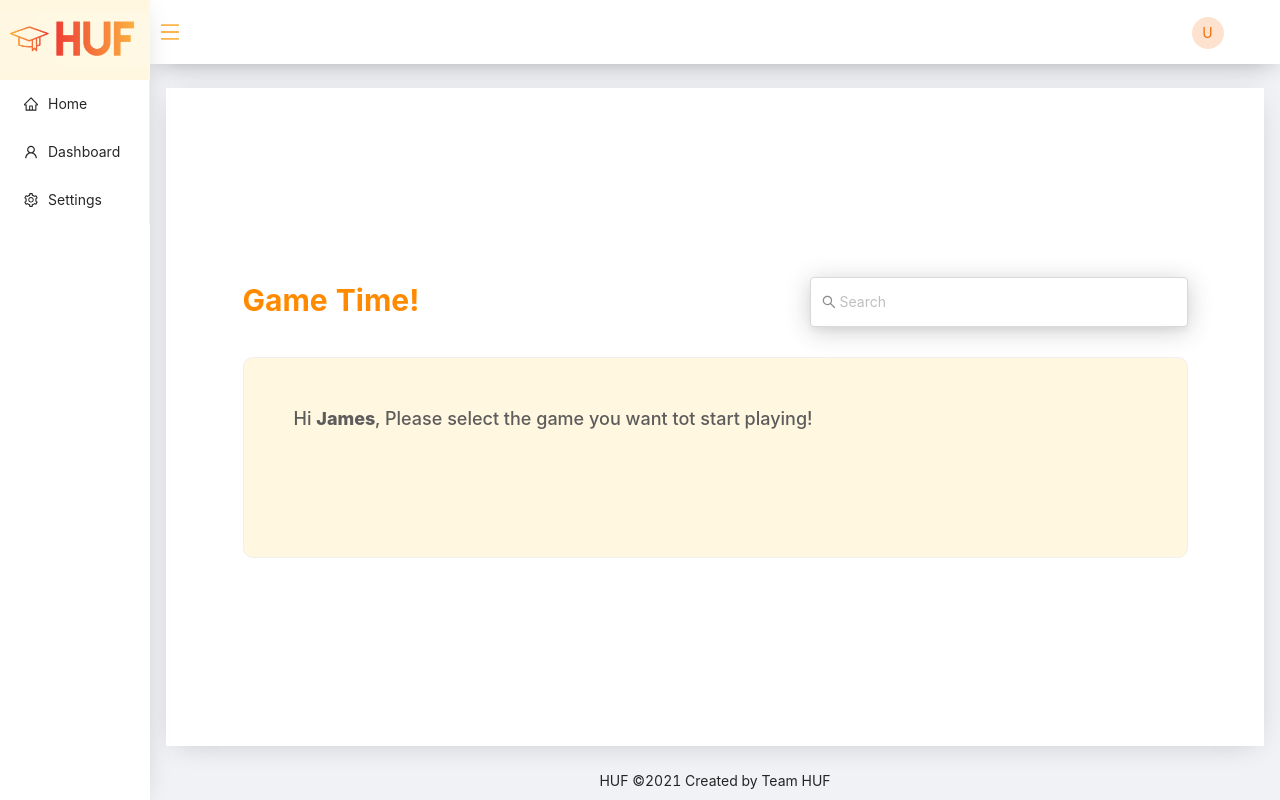
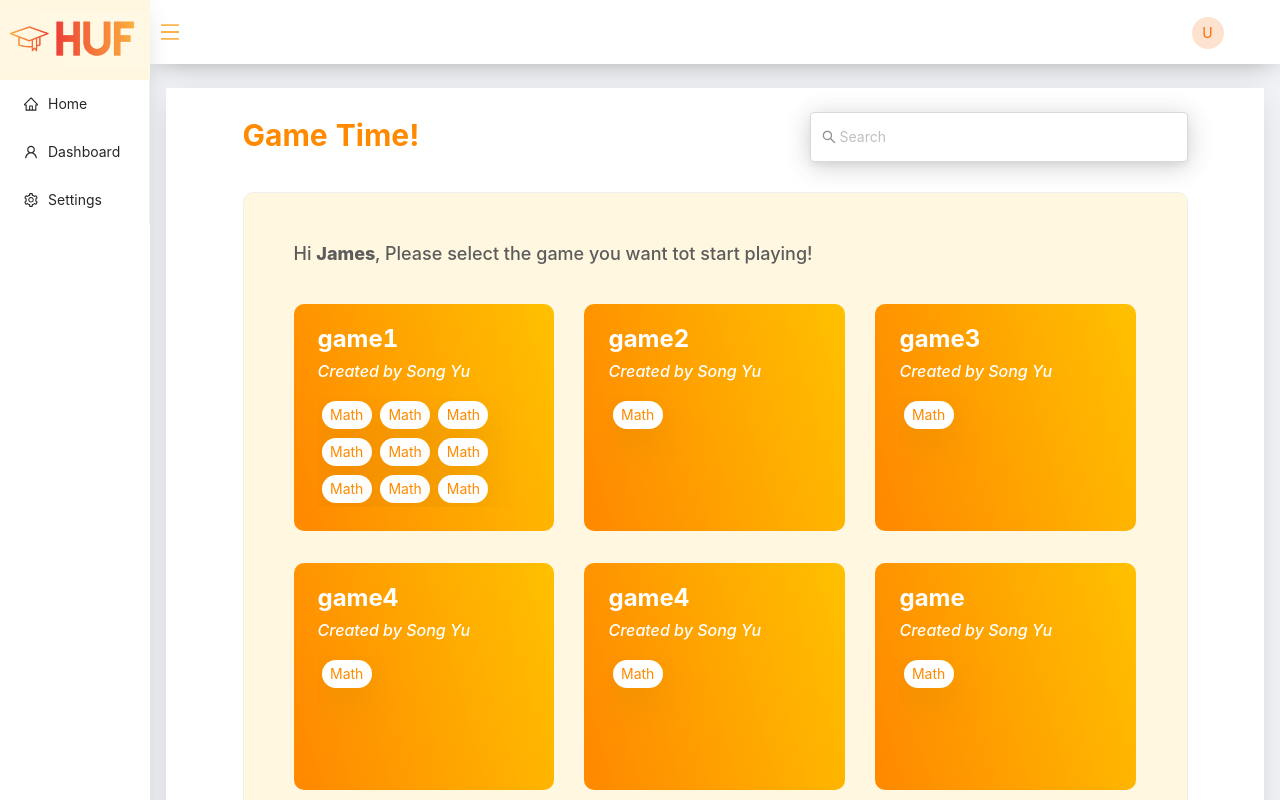
Before and after one commit to vishalraj23/CZ3003-HUF, a React (Create React App) app in the folder frontend/: page /games in a window 1280 px wide. Shown: the top 800 px of the page. Built offline with nearby package versions, Linux system fonts and the light colour scheme.

Commit message:
Add Games page

```diff
--- a/frontend/src/App.css
+++ b/frontend/src/App.css
@@ -1,6 +1,5 @@
 @import '~antd/dist/antd.css';
 .App {
-  width: 100vw;
   min-height: 100vh;
 }
 
--- /dev/null
+++ b/frontend/src/components/GameCard/index.css
@@ -0,0 +1,54 @@
+.game-card-container {
+  min-width: 230px;
+  min-height: 150px;
+  background: linear-gradient(253.58deg, #ffc000 1.55%, #ff8a00 95.8%);
+  background-blend-mode: multiply;
+  border-radius: 10px;
+  border: none;
+  transition: box-shadow 0.3s, border-color 0.3s;
+}
+
+.game-card-container:hover {
+  cursor: pointer;
+  box-shadow: 0px 12px 35px rgba(160, 121, 0, 0.5);
+}
+
+.tags-container {
+  width: 100%;
+  height: 110px;
+  display: flex;
+  flex-wrap: wrap;
+  overflow: auto;
+}
+
+.title {
+  font-weight: bold;
+  font-size: 24px;
+  line-height: 21px;
+
+  color: #ffffff;
+}
+
+.creator-info {
+  font-style: italic;
+  font-weight: 500;
+  font-size: 16px;
+  line-height: 20px;
+
+  color: #ffffff;
+}
+
+.tag {
+  background: #ffffff;
+  border: none;
+  box-shadow: 0px 12px 35px rgba(160, 121, 0, 0.2);
+  border-radius: 10em;
+  font-size: 14px;
+  height: 2em;
+  line-height: 14px;
+  color: #ff8a00;
+  padding: 0.5em;
+  min-width: 50px;
+  text-align: center;
+  margin: 0.3em;
+}
--- /dev/null
+++ b/frontend/src/components/GameCard/index.js
@@ -0,0 +1,22 @@
+import * as React from 'react';
+import { Card, Tag } from 'antd';
+
+import './index.css';
+
+const GameCard = ({ title, creator, tags }) => {
+  return (
+    <Card className='game-card-container'>
+      <div>
+        <h2 className='title'>{title}</h2>
+        <p className='creator-info'>Created by {creator}</p>
+        <div className='tags-container'>
+          {tags.slice(0, 9).map((tag) => (
+            <Tag className='tag'>{tag}</Tag>
+          ))}
+        </div>
+      </div>
+    </Card>
+  );
+};
+
+export { GameCard };
--- a/frontend/src/components/HeaderBar/index.css
+++ b/frontend/src/components/HeaderBar/index.css
@@ -21,3 +21,6 @@
   margin-left: auto;
   margin-right: 5%;
 }
+.avatar-container:hover {
+  cursor: pointer;
+}
--- a/frontend/src/components/index.js
+++ b/frontend/src/components/index.js
@@ -1,3 +1,4 @@
 export { HeaderBar } from './HeaderBar';
 export { SideNav } from './SideNav';
 export { SiteFooter } from './SiteFooter';
+export { GameCard } from './GameCard';
--- a/frontend/src/pages/GamesPage/index.css
+++ b/frontend/src/pages/GamesPage/index.css
@@ -1,13 +1,13 @@
-.container {
-  width: 100%;
+.game-page-container {
+  min-width: 1000px;
   height: 100%;
   display: flex;
   flex-direction: column;
-  justify-content: flex-start;
-  align-items: flex-start;
+  justify-content: center;
+  align-items: center;
 }
 
-.heading {
+.game-page-heading {
   font-style: normal;
   font-weight: bold;
   font-size: 30px;
@@ -15,7 +15,7 @@
   color: #ff8a00;
 }
 
-.header-container {
+.game-page-header-container {
   width: 90%;
   min-height: 80px;
   display: flex;
@@ -48,11 +48,11 @@
   font-size: 18px;
   line-height: 21px;
   color: #5c5c5c;
+  margin-bottom: 40px;
 }
 
-.card-container {
+.games-container {
   width: 100%;
   display: flex;
   justify-content: space-evenly;
-  padding: 30px;
 }
--- a/frontend/src/pages/GamesPage/index.js
+++ b/frontend/src/pages/GamesPage/index.js
@@ -1,16 +1,47 @@
 import * as React from 'react';
-import { Input } from 'antd';
+import { Input, List, Skeleton } from 'antd';
 
 import './index.css';
 import { SearchOutlined } from '@ant-design/icons';
+import { useGameStore } from '../../services/zustand/game';
+import { GameCard } from '../../components';
 
 const GamesPage = () => {
+  const { isLoading, games, fetchGames } = useGameStore();
   const [searchStr, setSearchStr] = React.useState('');
+  const [filteredGames, setFilteredGames] = React.useState([]);
+
+  React.useEffect(() => {
+    fetchGames();
+  }, [fetchGames]);
+
+  React.useEffect(() => {
+    setFilteredGames(games);
+  }, [games]);
+
+  const handleOnSearch = React.useCallback(
+    (searchValue) => {
+      const lowercaseSearchValue = searchValue.toLowerCase();
+      // filter games based on search string
+      const updatedFilteredGames = games.filter((game) =>
+        game.title.toLowerCase().includes(lowercaseSearchValue)
+      );
+      setFilteredGames(updatedFilteredGames);
+    },
+    [games]
+  );
+
+  React.useEffect(() => {
+    // display all games when search string is 0
+    if (searchStr.length === 0) {
+      handleOnSearch(searchStr);
+    }
+  }, [handleOnSearch, searchStr]);
 
   return (
-    <div className='container'>
-      <div className='header-container'>
-        <h2 className='heading'>Game Time!</h2>
+    <div className='game-page-container'>
+      <div className='game-page-header-container'>
+        <h2 className='game-page-heading'>Game Time!</h2>
         <Input
           prefix={
             <SearchOutlined style={{ color: 'rgba(17, 17, 17, 0.48)' }} />
@@ -21,7 +52,7 @@ const GamesPage = () => {
           value={searchStr}
           onChange={(e) => setSearchStr(e.target.value)}
           onPressEnter={() => {
-            console.log(searchStr);
+            handleOnSearch(searchStr);
           }}
         />
       </div>
@@ -30,7 +61,27 @@ const GamesPage = () => {
           Hi <span className='text-highlight'>James</span>, Please select the
           game you want tot start playing!
         </p>
-        <div className='card-container'></div>
+        <div className='games-container'>
+          <List
+            loading={isLoading}
+            grid={{
+              gutter: [30, 16],
+              column: filteredGames.length > 3 ? 3 : filteredGames.length,
+            }}
+            dataSource={filteredGames}
+            renderItem={(item) => (
+              <List.Item>
+                <Skeleton loading={isLoading} active>
+                  <GameCard
+                    title={item.title}
+                    creator={item.creator}
+                    tags={item.tags}
+                  />
+                </Skeleton>
+              </List.Item>
+            )}
+          />
+        </div>
       </div>
     </div>
   );
--- a/frontend/src/pages/HomePage/index.css
+++ b/frontend/src/pages/HomePage/index.css
@@ -1,9 +1,7 @@
 .container {
   width: 100%;
   height: 100%;
-  /* display: flex;
-  justify-content: center;
-  align-items: center; */
+  min-width: 1000px;
 }
 
 .info-container {
--- /dev/null
+++ b/frontend/src/services/zustand/game/index.js
@@ -0,0 +1,16 @@
+import create from 'zustand';
+
+import { mockGames } from './mockData';
+
+const initialState = {
+  isLoading: false,
+  games: [],
+};
+
+export const useGameStore = create((set, get) => ({
+  ...initialState,
+  fetchGames: async () => {
+    set({ isLoading: true });
+    set({ isLoading: false, games: mockGames });
+  },
+}));
--- /dev/null
+++ b/frontend/src/services/zustand/game/mockData.js
@@ -0,0 +1,87 @@
+export const mockGames = [
+  {
+    title: 'game1',
+    creator: 'Song Yu',
+    tags: [
+      'Math',
+      'Math',
+      'Math',
+      'Math',
+      'Math',
+      'Math',
+      'Math',
+      'Math',
+      'Math',
+      'Math',
+      'Math',
+      'Math',
+      'Math',
+      'Math',
+      'Math',
+      'Math',
+      'Math',
+      'Math',
+      'Math',
+      'Math',
+      'Math',
+      'Math',
+      'Math',
+      'Math',
+    ],
+  },
+  {
+    title: 'game2',
+    creator: 'Song Yu',
+    tags: ['Math'],
+  },
+  {
+    title: 'game3',
+    creator: 'Song Yu',
+    tags: ['Math'],
+  },
+  {
+    title: 'game4',
+    creator: 'Song Yu',
+    tags: ['Math'],
+  },
+  {
+    title: 'game4',
+    creator: 'Song Yu',
+    tags: ['Math'],
+  },
+  {
+    title: 'game',
+    creator: 'Song Yu',
+    tags: ['Math'],
+  },
+  {
+    title: 'game1',
+    creator: 'Song Yu',
+    tags: ['Math'],
+  },
+  {
+    title: 'game1',
+    creator: 'Song Yu',
+    tags: ['Math'],
+  },
+  {
+    title: 'game1',
+    creator: 'Song Yu',
+    tags: ['Math'],
+  },
+  {
+    title: 'game1',
+    creator: 'Song Yu',
+    tags: ['Math'],
+  },
+  {
+    title: 'game1',
+    creator: 'Song Yu',
+    tags: ['Math'],
+  },
+  {
+    title: 'game1',
+    creator: 'Song Yu',
+    tags: ['Math'],
+  },
+];
```
